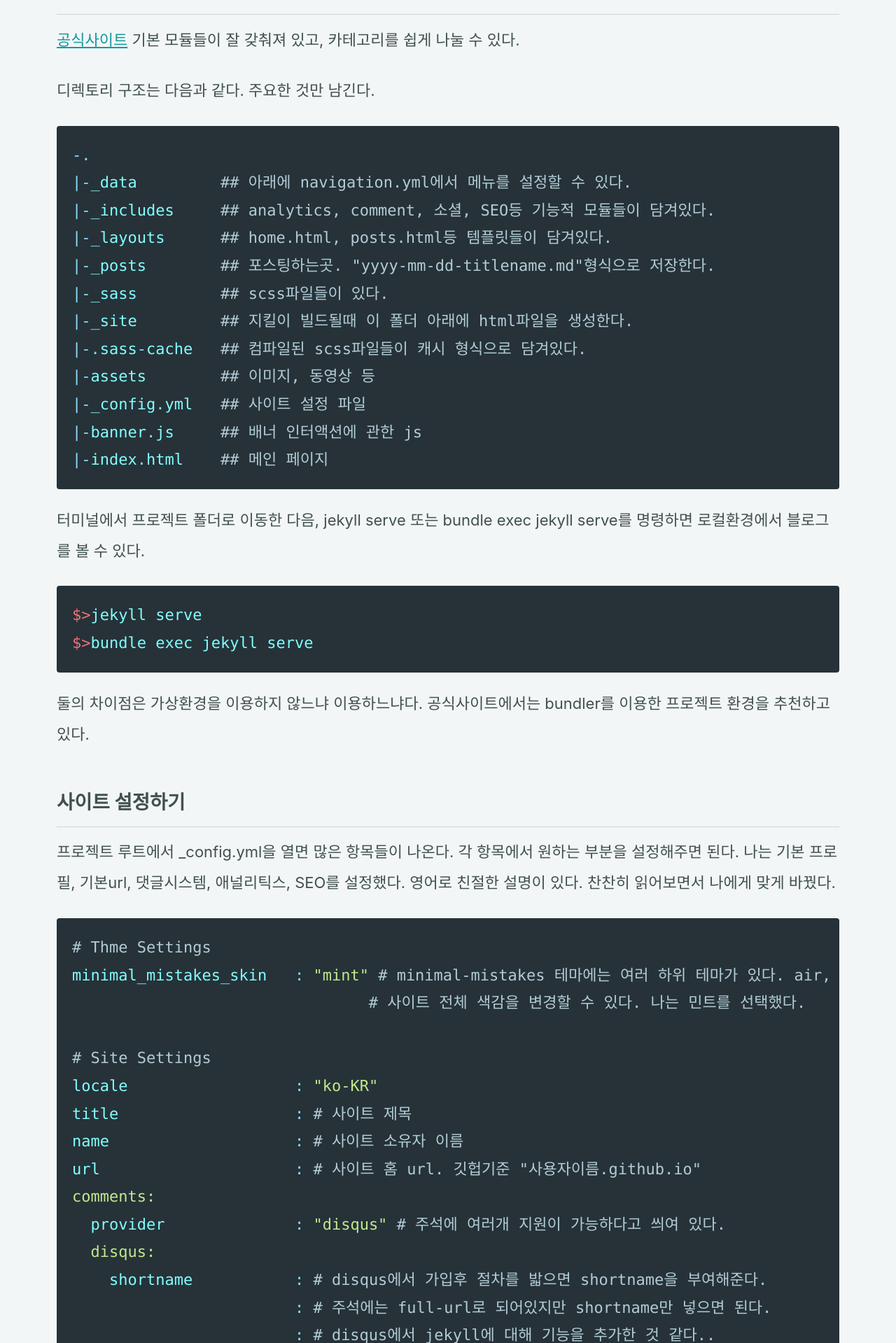
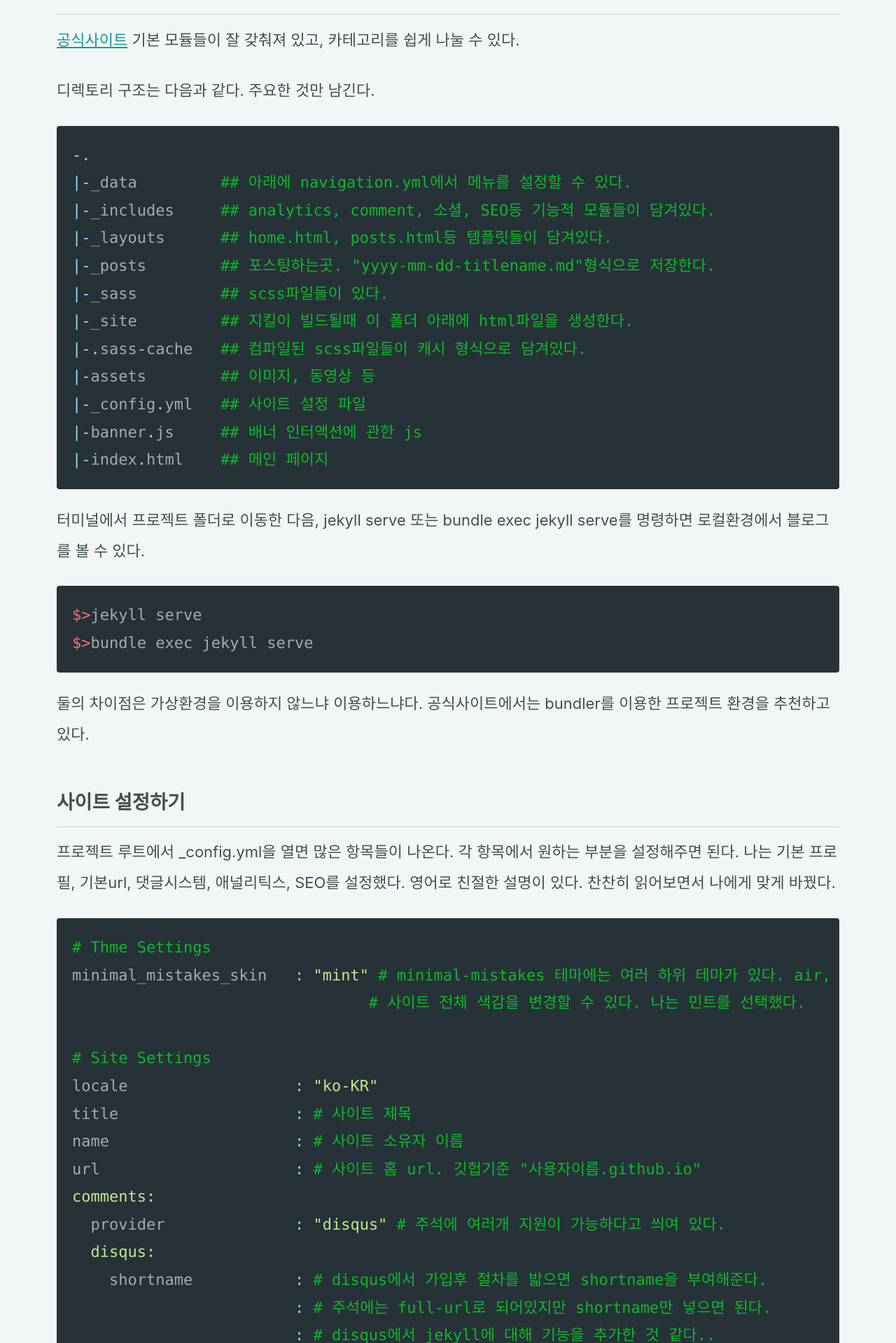
Before and after one commit to andole87/andole87.github.io, a Jekyll site: the page built from _posts/2019-03-19-making-themeof-minimal-mistakes-2.md, in a window 1280 px wide. Shown: the part 343-2262 px from the top of the page at 70% size. Built offline with Jekyll 4.4.1, drawn with Linux system fonts in a browser that asks for light colours; cached includes are drawn as plain includes; comment, search, counter and statistics services are not loaded.

Commit message:
syntax color

```diff
--- a/_sass/minimal-mistakes/_syntax.scss
+++ b/_sass/minimal-mistakes/_syntax.scss
@@ -98,7 +98,8 @@ figure.highlight {
   }
   .c1 {
     /* Comment.Single */
-    color: $base04;
+    // color: $base04;
+    color: $base11;
   }
   .cs {
     /* Comment.Special */
--- a/_sass/minimal-mistakes/_variables.scss
+++ b/_sass/minimal-mistakes/_variables.scss
@@ -117,7 +117,7 @@
    $base03: #546e7a !default;
    $base04: #b2ccd6 !default;
    // $base05: #bbfafa !default;
-   $base05: #82feff !default;
+   $base05: #ffffff96 !default;
    $base06: #eeffff !default;
    $base07: #ffffff !default;
    $base08: #f07178 !default;
@@ -125,11 +125,12 @@
    $base0a: #ffcb6b !default;
    $base0b: #c3e88d !default;
    $base0c: #89ddff !default;
-   $base0d: #82aaff !default;
+   // $base0d: #82aaff !default;
+   $base0d: #82feff !default;
    $base0e: #c792ea !default;
    $base0f: #ff5370 !default;
    //Custom add
-   $base11: #ff6f613d !default;
+   $base11: #00ff21a6 !default;
 
    /*
       Breakpoints
```
